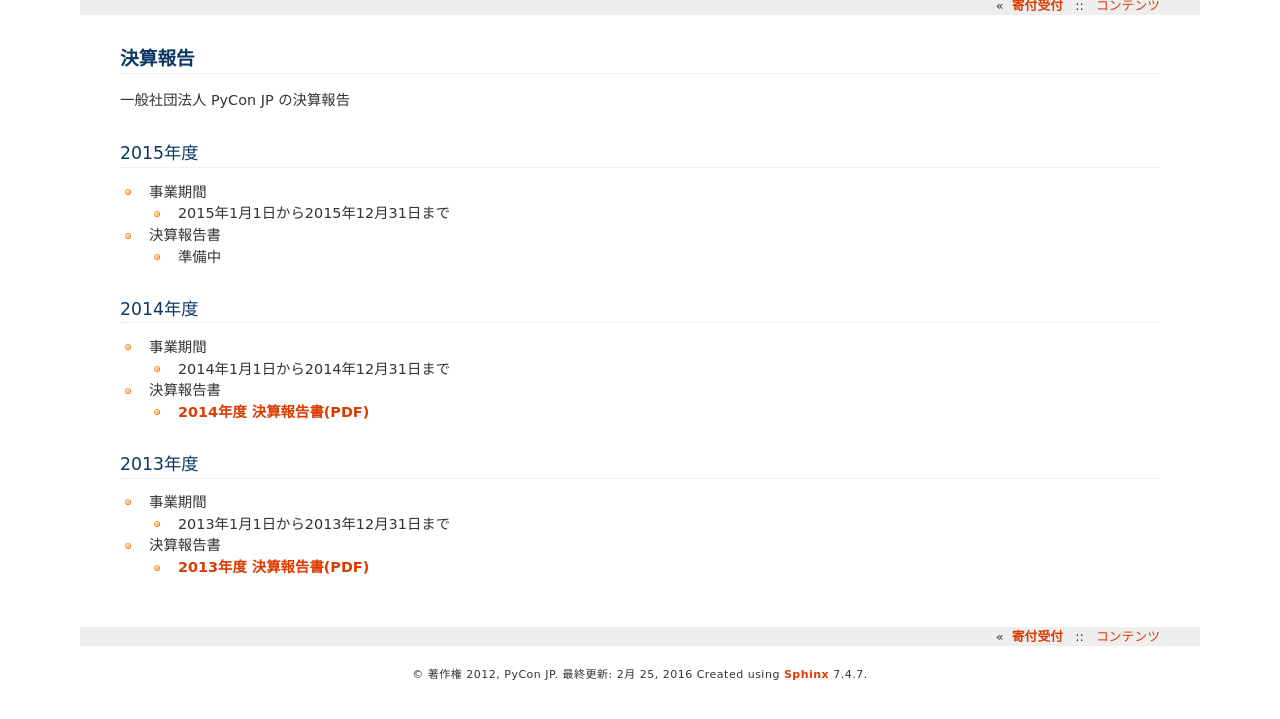
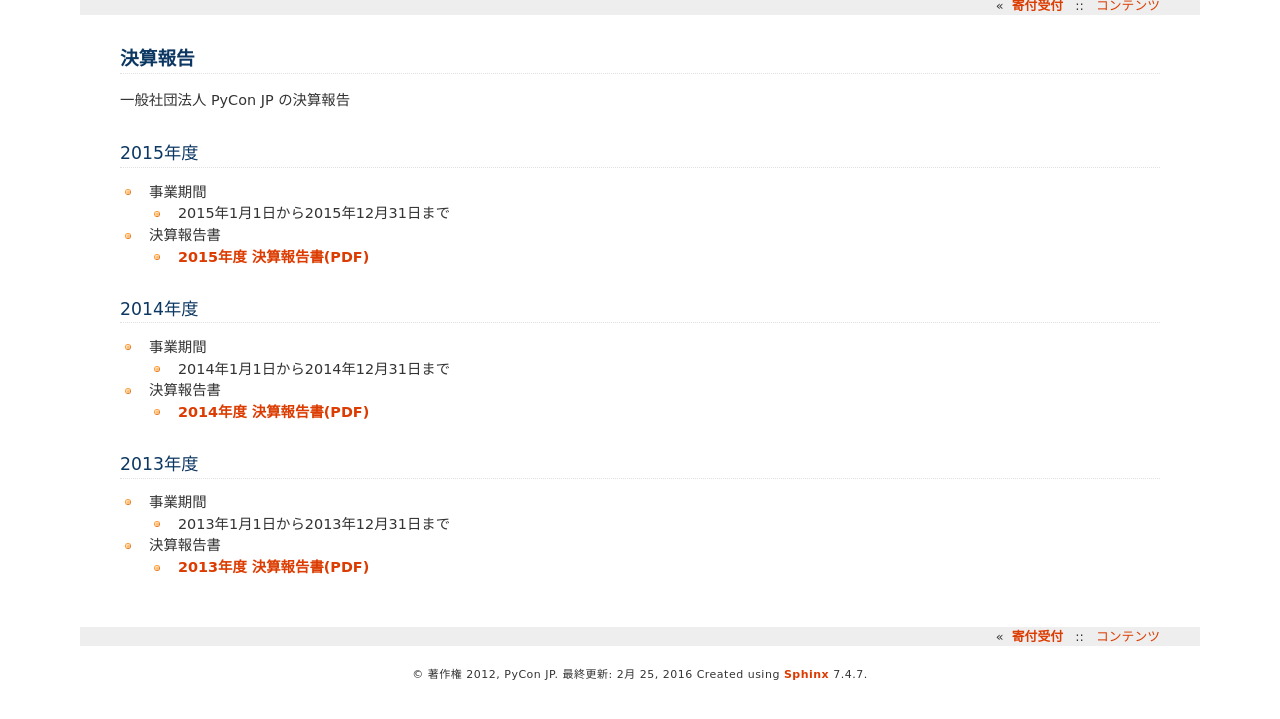
Before and after one commit to pyconjp/www.pycon.jp, a Sphinx documentation site: the page built from source/annualreport/index.rst, in a window 1280 px wide, cut to the strip 129-848 px from the top of the page. Built offline with Sphinx 7.4.7, drawn with Linux system fonts in a browser that asks for light colours.

Commit message:
2015年度決算報告を掲載

```diff
--- a/source/annualreport/index.rst
+++ b/source/annualreport/index.rst
@@ -13,8 +13,9 @@
 
 - 決算報告書
 
-  - 準備中
+  - `2015年度 決算報告書(PDF)`__
 
+.. __: https://drive.google.com/file/d/0BzmtypRXAd8zMGM0ekFsQXozVUU/view?usp=sharing
 
 2014年度
 ================
```
